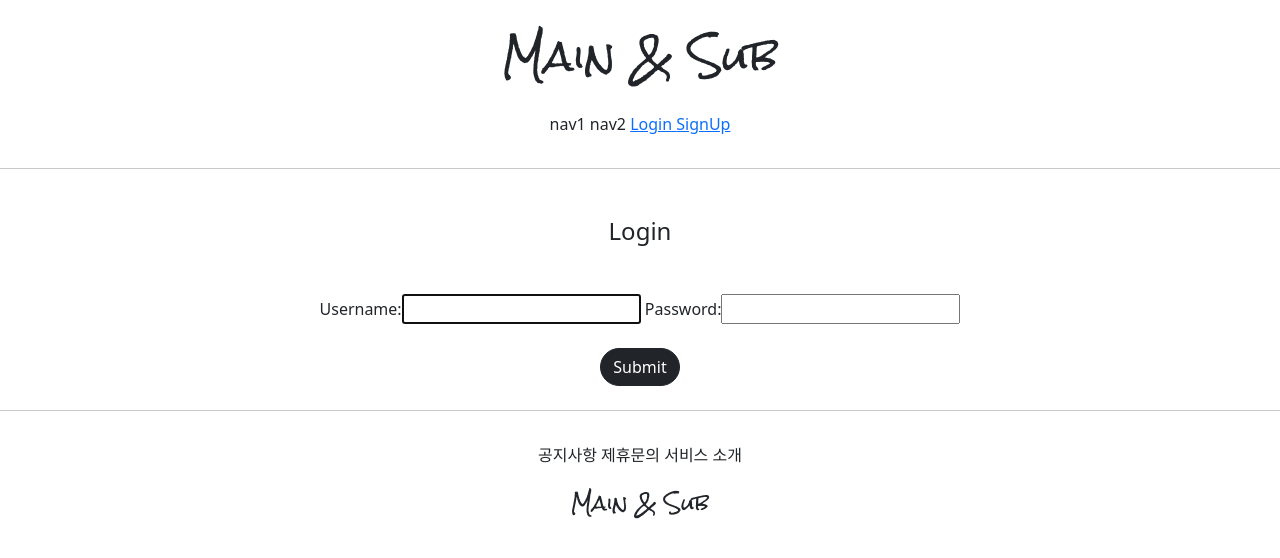
After one commit to xxoellie/xxoellie, a Django app: page /accounts/login/ in a window 1280 px wide. The commit adds this page. Shown: the top 558 px of the page. Run offline with Django 3.2, Linux system fonts and the light colour scheme; parts of the project's set-up code (start-up, migrations or seed data) failed here and were passed over.

Commit message:
xxoellie practice 7/14 1

```diff
--- /dev/null
+++ b/accountapp/templates/accountapp/login.html
@@ -0,0 +1,25 @@
+{% extends 'base.html' %}
+
+{%  block content %}
+
+<div class="text-center">
+    <div class="m-5">
+        <h4>Login</h4>
+    </div>
+
+    <div>
+        <form action="{%  url 'accountapp:login' %}" method="post">
+            {%  csrf_token %}
+            {{ form }}
+            <div class="m-4">
+                <input type="submit"
+                       class="btn btn-dark rounded-pill">
+            </div>
+        </form>
+    </div>
+
+</div>
+
+
+
+{%  endblock %}
--- a/accountapp/urls.py
+++ b/accountapp/urls.py
@@ -1,3 +1,4 @@
+from django.contrib.auth.views import LoginView, LogoutView
 from django.urls import path
 
 from accountapp.views import hello_world, AccountCreatView
@@ -7,5 +8,11 @@ app_name = 'accountapp'
 urlpatterns = [
     path('hello_world/', hello_world, name='hello_world'),
 
+    path('login/', LoginView.as_view(template_name='accountapp/login.html/'),
+        name='login'),
+
+    path('logout/', LogoutView.as_view(),
+    name = 'logout'),
+
     path('create/', AccountCreatView.as_view(), name='create')
     ]
--- a/templates/header.html
+++ b/templates/header.html
@@ -1,4 +1,4 @@
-<div style="text-align: center">
+<div style="text-align: center";>
 
     <div class = "pragmatic_header_logo">
         <h1>Main & Sub</h1>
@@ -6,8 +6,34 @@
     <div class = "pragmatic_header_button">
         <span>nav1</span>
         <span>nav2</span>
-        <span>nav3</span>
-        <span>nav4</span>
+
+        {% if not user.is_authenticated %}
+
+        <span>
+            <a href="{% url 'accountapp:login' %}">
+                Login
+            </a>
+        </span>
+
+
+        <span>
+            <a href="{% url 'accountapp:create' %}">
+                SignUp
+            </a>
+        </span>
+
+        {% else %}
+
+        <span>
+            <a href="{% url 'accountapp:logout' %}">
+                Logout
+            </a>
+        </span>
+
+
+        {% endif %}
+
     </div>
 
+
 </div>
--- a/xxoellie2/settings.py
+++ b/xxoellie2/settings.py
@@ -13,6 +13,8 @@ import os
 from pathlib import Path
 
 # Build paths inside the project like this: BASE_DIR / 'subdir'.
+from django.urls import reverse_lazy
+
 BASE_DIR = Path(__file__).resolve().parent.parent
 
 env_list = dict()
@@ -144,3 +146,6 @@ STATICFILES_DIRS = [
 # https://docs.djangoproject.com/en/3.2/ref/settings/#default-auto-field
 
 DEFAULT_AUTO_FIELD = 'django.db.models.BigAutoField'
+
+LOGIN_REDIRECT_URL = reverse_lazy('accountapp:hello_world')
+LOGOUT_REDIRECT_URL = reverse_lazy('accountapp:login')
```
Also changed, not shown: accountapp/templates/accountapp/create.html (added, +25 -0 lines).
